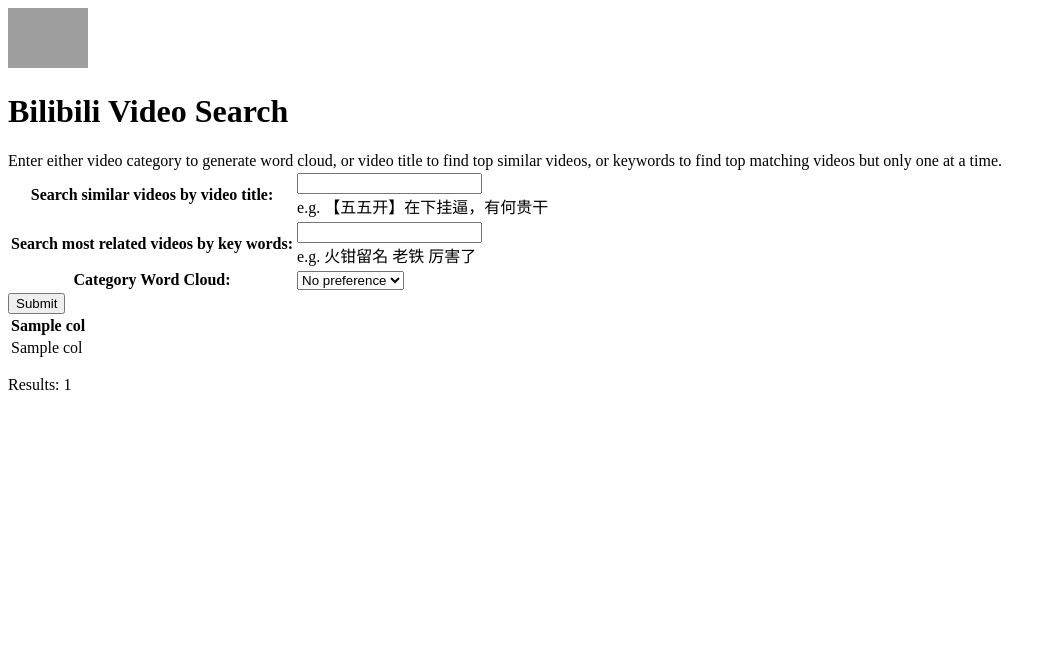
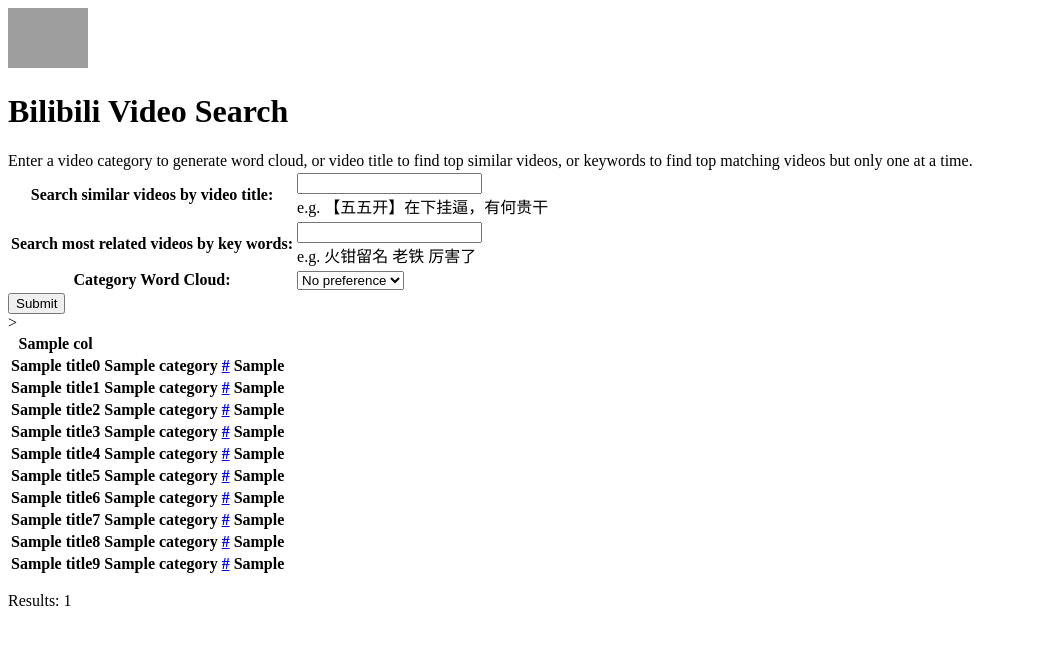
Before and after one commit to Fangfangwan/bilibili, a Django app: template django_folder/bilibili/templates/test2.html in a window 1280 px wide. Shown: the top 645 px of the page, without its empty margins (0-1056 px from the left). Run offline with Django 3.2, Linux system fonts and the light colour scheme; tables that the repository leaves empty hold one stand-in row (values such as "Sample post"); the template is opened without the code that fills it: values that come from a table or form of the project are taken from there, most other values are stand-ins (such as "Sample title", 1, 10 or a date in 2020); lists and menus that the app fills with data are empty; parts of the project's set-up code (start-up, migrations or seed data) failed here and were passed over; grey boxes are pictures that could not be loaded.

Commit message:
Add files via upload

```diff
--- a/django_folder/bilibili/templates/test2.html
+++ b/django_folder/bilibili/templates/test2.html
@@ -4,10 +4,11 @@
         <title>Bilibili Video Search</title>
     </head>
     <body>
+
         <div id="header">
             <img src="https://raw.githubusercontent.com/Fangfangwan/bilibili/master/logo.jpg" style="width:80px;height:60px;">
             <h1>Bilibili Video Search</h1>
-            <p1>Enter either video category to generate word cloud, or video title to find top similar videos,
+            <p1>Enter a video category to generate word cloud, or video title to find top similar videos,
                 or keywords to find top matching videos
             but only one at a time.</p1>
         </div>
@@ -70,14 +71,67 @@
                         {% for col in columns %}
                         <th>{{ col }}</th>
                         {% endfor %}
+                    </tr>>
+                    <tr>
+                        <th>{{ title0 }}</th>
+                        <th>{{ category0 }}</th>
+                        <th><a href={{ url0 }}>{{ url0 }}</a>
+                        <th>{{ sim0 }}</th>
                     </tr>
-                    {% for entry in result %}
                     <tr>
-                        {% for col in entry %}
-                        <td>{{ col }}</td>
-                        {% endfor %}
+                        <th>{{ title1}}</th>
+                        <th>{{ category1}}</th>
+                        <th><a href={{ url1 }}>{{ url1 }}</a></th>
+                        <th>{{ sim1 }}</th>
                     </tr>
-                    {% endfor %}
+                    <tr>
+                        <th>{{ title2}}</th>
+                        <th>{{ category2}}</th>
+                        <th><a href={{ url2 }}>{{ url2 }}</a></th>
+                        <th>{{ sim2 }}</th>
+                    </tr>
+                    <tr>
+                        <th>{{ title3}}</th>
+                        <th>{{ category3}}</th>
+                        <th><a href={{ url3 }}>{{ url3 }}</a></th>
+                        <th>{{ sim3 }}</th>
+                    </tr>
+                    <tr>
+                        <th>{{ title4}}</th>
+                        <th>{{ category4}}</th>
+                        <th><a href={{ url4 }}>{{ url4 }}</a></th>
+                        <th>{{ sim4 }}</th>
+                    </tr>
+                    <tr>
+                        <th>{{ title5}}</th>
+                        <th>{{ category5}}</th>
+                        <th><a href={{ url5 }}>{{ url5 }}</a></th>
+                        <th>{{ sim5 }}</th>
+                    </tr>
+                    <tr>
+                        <th>{{ title6}}</th>
+                        <th>{{ category6}}</th>
+                        <th><a href={{ url6 }}>{{ url6 }}</a></th>
+                        <th>{{ sim6 }}</th>
+                    </tr>
+                    <tr>
+                        <th>{{ title7}}</th>
+                        <th>{{ category7}}</th>
+                        <th><a href={{ url7 }}>{{ url7 }}</a></th>
+                        <th>{{ sim7 }}</th>
+                    </tr>
+                    <tr>
+                        <th>{{ title8}}</th>
+                        <th>{{ category8}}</th>
+                        <th><a href={{ url8 }}>{{ url8 }}</a></th>
+                        <th>{{ sim8 }}</th>
+                    </tr>
+                    <tr>
+                        <th>{{ title9}}</th>
+                        <th>{{ category9}}</th>
+                        <th><a href={{ url9 }}>{{ url9 }}</a></th>
+                        <th>{{ sim9 }}</th>
+                    </tr>
                 </table>
             </div>
             <p class="num_results">Results: {{ num_results }}</p>
```
